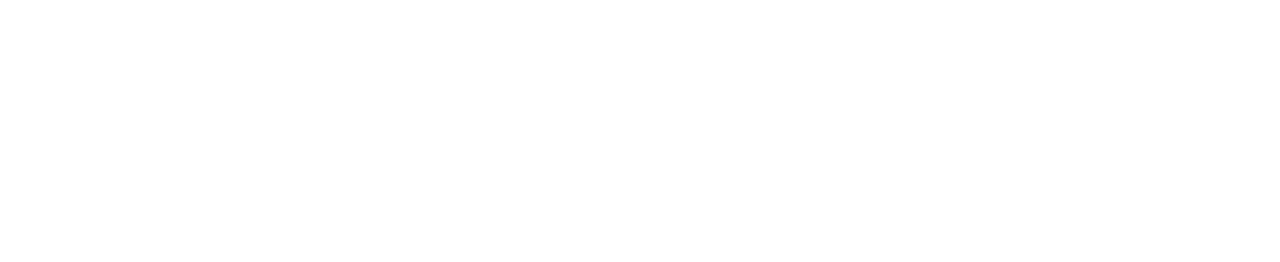
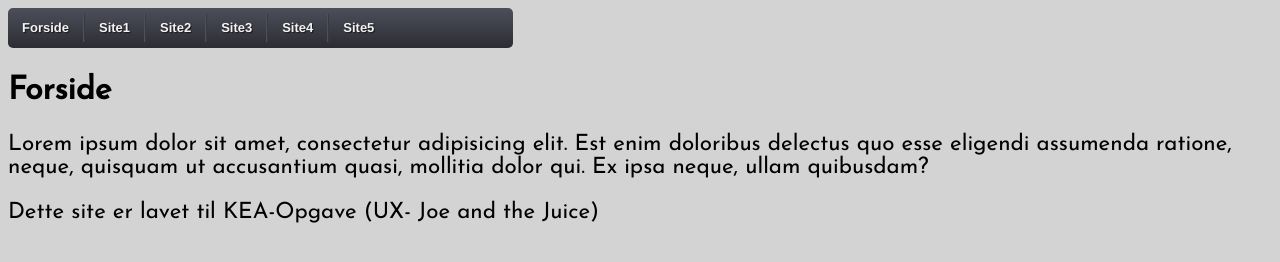
Before and after one commit to soer145a/JoeAndTheJuice, a plain HTML site: page index.html in a window 1280 px wide. Drawn offline with Linux system fonts and the light colour scheme.

Commit message:
Menu og simpel CSS

```diff
--- a/index.html
+++ b/index.html
@@ -6,10 +6,35 @@
 	<meta name="viewport" content="width=device-width, initial-scale=1.0">
 	<title>Joe and the Juice opgave</title>
 	<link rel="stylesheet" href="style.css">
+	<link href="https://fonts.googleapis.com/css?family=Josefin+Sans" rel="stylesheet">
 </head>
 
 <body>
+	<ul class="menu">
 
+		<li><a href="index.html">Forside</a></li>
+		<li><a href="site1.html">Site1</a></li>
+		<li><a href="site2.html">Site2</a>
+
+			<ul>
+				<li><a href="#">dropdown1</a></li>
+				<li><a href="#">dropdown2</a></li>
+				<li><a href="#">dropdown3</a></li>
+			</ul>
+
+		</li>
+		<li><a href="site3.html">Site3</a></li>
+		<li><a href="site4.html">Site4</a></li>
+		<li><a href="site5.html">Site5</a></li>
+
+	</ul>
+	<article>
+		<h1>Forside</h1>
+		<p> Lorem ipsum dolor sit amet, consectetur adipisicing elit. Est enim doloribus delectus quo esse eligendi assumenda ratione, neque, quisquam ut accusantium quasi, mollitia dolor qui. Ex ipsa neque, ullam quibusdam?</p>
+	</article>
+	<footer>
+		Dette site er lavet til KEA-Opgave (UX- Joe and the Juice)
+	</footer>
 </body>
 
 </html>
--- a/style.css
+++ b/style.css
@@ -0,0 +1,133 @@
+.menu,
+.menu ul,
+.menu li,
+.menu a {
+	margin: 0;
+	padding: 0;
+	border: none;
+	outline: none;
+}
+
+.menu {
+	height: 40px;
+	width: 505px;
+
+	background: #4c4e5a;
+	background: -webkit-linear-gradient(top, #4c4e5a 0%, #2c2d33 100%);
+	background: -moz-linear-gradient(top, #4c4e5a 0%, #2c2d33 100%);
+	background: -o-linear-gradient(top, #4c4e5a 0%, #2c2d33 100%);
+	background: -ms-linear-gradient(top, #4c4e5a 0%, #2c2d33 100%);
+	background: linear-gradient(top, #4c4e5a 0%, #2c2d33 100%);
+
+	-webkit-border-radius: 5px;
+	-moz-border-radius: 5px;
+	border-radius: 5px;
+}
+
+.menu li {
+	position: relative;
+	list-style: none;
+	float: left;
+	display: block;
+	height: 40px;
+}
+
+
+
+
+.menu li:first-child a {
+	border-left: none;
+}
+
+.menu li:last-child a {
+	border-right: none;
+}
+
+.menu li:hover a {
+	color: #8fde62;
+}
+
+.menu li a {
+	display: block;
+	padding: 0 14px;
+	margin: 6px 0;
+	line-height: 28px;
+	text-decoration: none;
+
+	border-left: 1px solid #393942;
+	border-right: 1px solid #4f5058;
+
+	font-family: Helvetica, Arial, sans-serif;
+	font-weight: bold;
+	font-size: 13px;
+
+	color: #f3f3f3;
+	text-shadow: 1px 1px 1px rgba(0, 0, 0, .6);
+
+	-webkit-transition: color .2s ease-in-out;
+	-moz-transition: color .2s ease-in-out;
+	-o-transition: color .2s ease-in-out;
+	-ms-transition: color .2s ease-in-out;
+	transition: color .2s ease-in-out;
+}
+
+.menu ul {
+	position: absolute;
+	top: 40px;
+	left: 0;
+
+	opacity: 0;
+	background: #1f2024;
+
+	-webkit-border-radius: 0 0 5px 5px;
+	-moz-border-radius: 0 0 5px 5px;
+	border-radius: 0 0 5px 5px;
+
+	-webkit-transition: opacity .25s ease .1s;
+	-moz-transition: opacity .25s ease .1s;
+	-o-transition: opacity .25s ease .1s;
+	-ms-transition: opacity .25s ease .1s;
+	transition: opacity .25s ease .1s;
+}
+
+.menu li:hover ul {
+	opacity: 1;
+}
+
+.menu ul li {
+	height: 0;
+	overflow: hidden;
+	padding: 0;
+
+	-webkit-transition: height .25s ease .1s;
+	-moz-transition: height .25s ease .1s;
+	-o-transition: height .25s ease .1s;
+	-ms-transition: height .25s ease .1s;
+	transition: height .25s ease .1s;
+}
+
+.menu li:hover ul li {
+	height: 36px;
+	overflow: visible;
+	padding: 0;
+}
+
+p {
+	font-size: 1.4em;
+	font-family: 'Josefin Sans', sans-serif;
+}
+
+footer {
+	font-size: 1.4em;
+	font-family: 'Josefin Sans', sans-serif;
+}
+
+h1 {
+	font-size: 2em;
+	font-family: 'Josefin Sans', sans-serif;
+}
+
+body {
+	background-color: lightgrey;
+	font-family: 'Josefin Sans', sans-serif;
+}
```
Also changed, not shown: site1.html (added), site2.html (added), site3.html (added), site4.html (added), site5.html (added).
